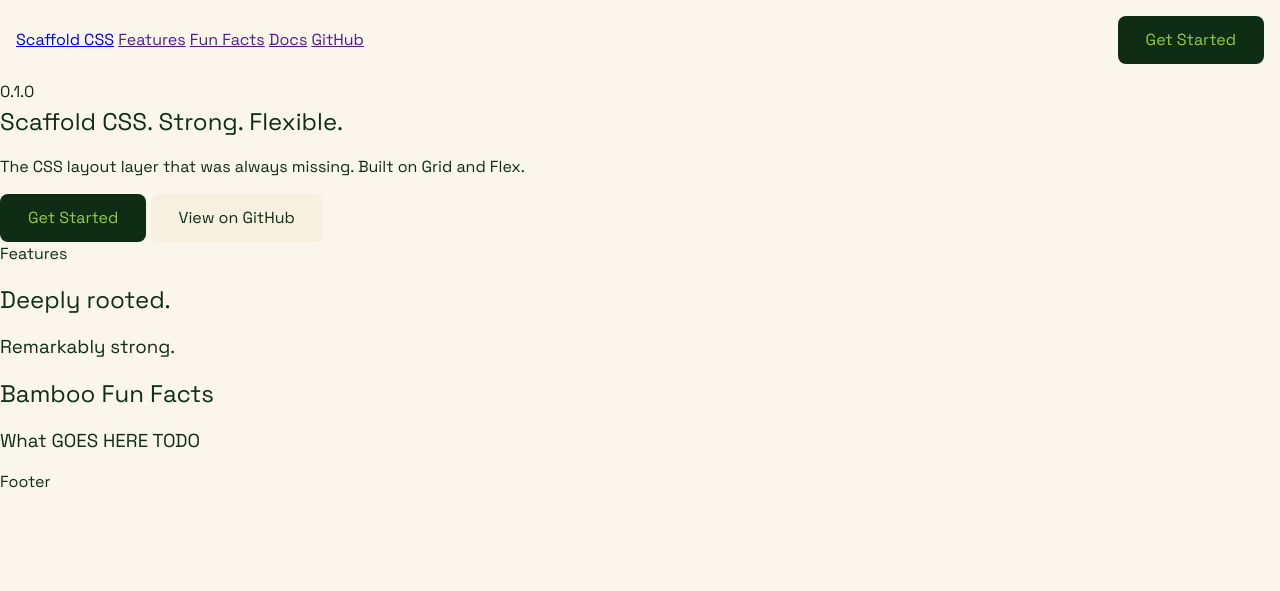
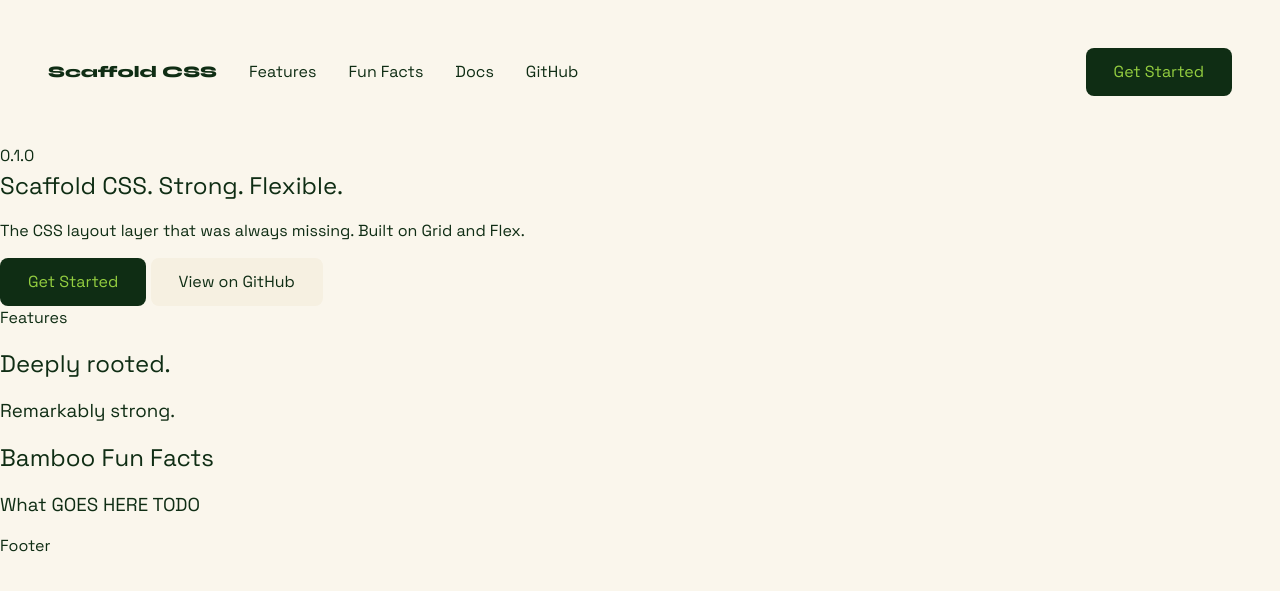
Before and after one commit to naher94/scaffoldcss, a Jekyll site: the page built from index.html, in a window 1280 px wide. Shown: the top 591 px of the page. Built offline with Jekyll 4.4.1, drawn with Linux system fonts in a browser that asks for light colours.

Commit message:
Header Updated

```diff
--- a/_config.yml
+++ b/_config.yml
@@ -18,6 +18,7 @@
 site-version: 1.0.0
 library-version: 0.1.0
 
+product-name: Scaffold CSS
 github: https://github.com/naher94/scaffoldcss
 
 # Build settings
--- a/_includes/header.html
+++ b/_includes/header.html
@@ -1,7 +1,7 @@
 <header class="scaffold-flex scaffold-justify-between scaffold-items-center">
 
-  <div class="left-side">
-    <a href="#">Scaffold CSS</a>
+  <div class="left-side scaffold-flex">
+    <a href="#" class="home-link">{{site.product-name}}</a>
     <a href="">Features</a>
     <a href="">Fun Facts</a>
     <a href="">Docs</a>
--- a/css/main.scss
+++ b/css/main.scss
@@ -77,6 +77,8 @@
   --bamboo-green: #94CE40;
 
   --radius: 8px;
+
+  --text-color: var(--bamboo-black);
 }
 
 .button{
@@ -97,9 +99,19 @@
 body{
   background-color: var(--creme);
   @include space-grotesk();
-  color: var(--bamboo-black);
+  color: var(--text-color);
 }
 
 header{
-  padding: 1em;
+  padding: 3em;
+  a{
+    text-decoration: none;
+    color: var(--text-color);
+  }
+  .home-link{
+    @include syne(extrabold);
+  }
+  .left-side{
+    gap: var(--scaffold-gap-lg);
+  }
 }
--- a/index.html
+++ b/index.html
@@ -5,7 +5,7 @@
 <section class="hero">
   <div>{{site.library-version}}</div>
   <h1>
-    <span>Scaffold CSS.</span>
+    <span>{{site.product-name}}.</span>
     <span>Strong.</span>
     <span>Flexible.</span>
   </h1>
```
